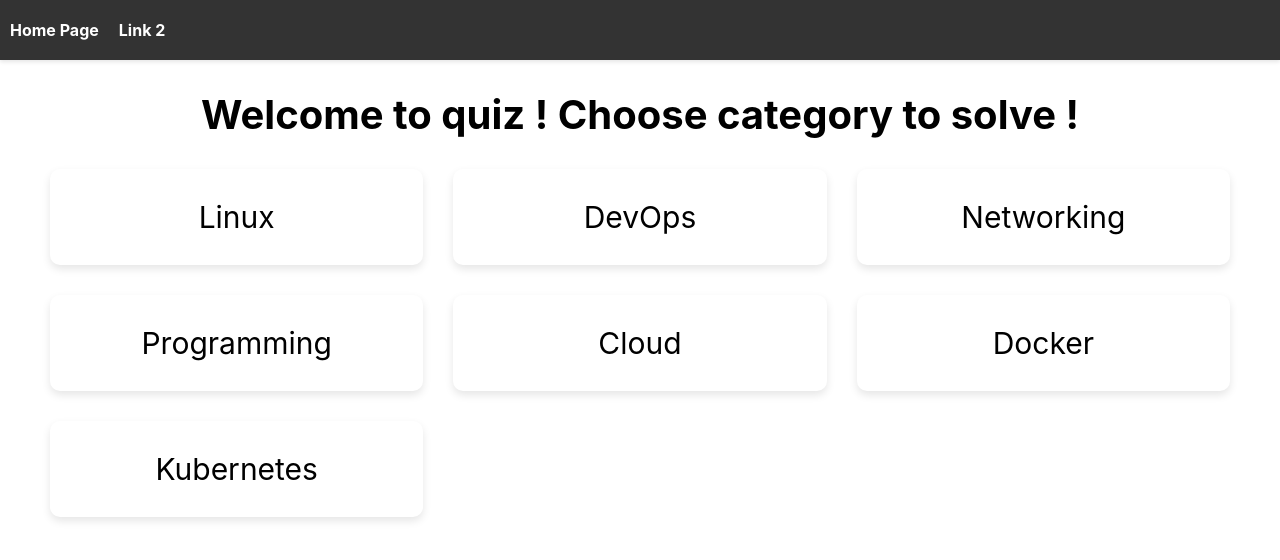
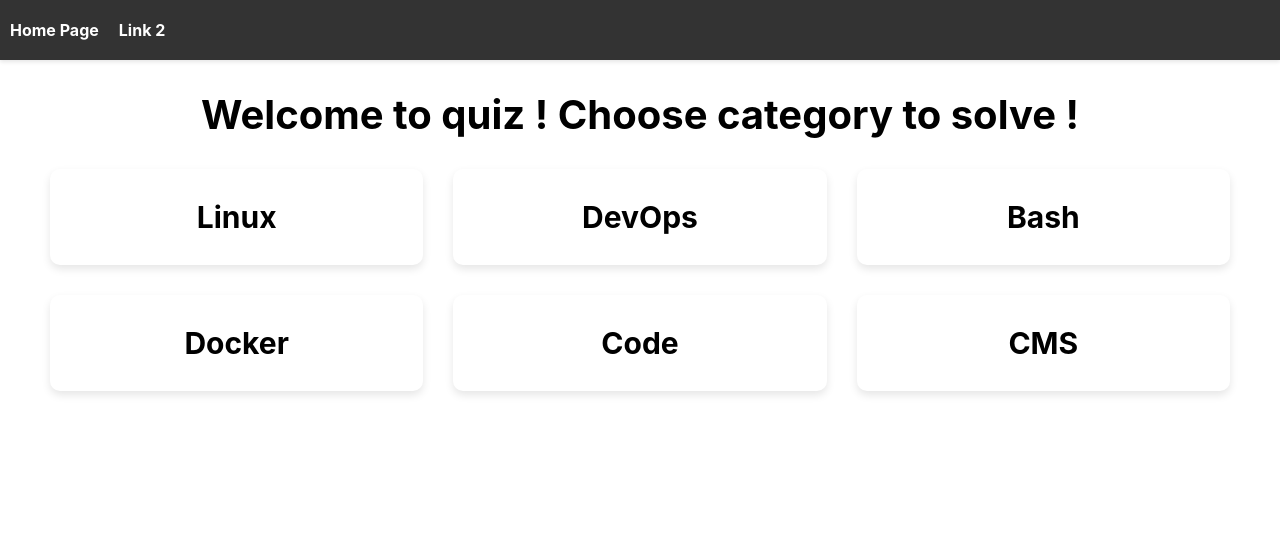
Before and after one commit to lemurrs/Quiz, a React app: page / in a window 1280 px wide. Shown: the top 560 px of the page. Built offline with nearby package versions, Linux system fonts and the light colour scheme; no server answers.

Commit message:
add routes

```diff
--- a/package.json
+++ b/package.json
@@ -1,5 +1,5 @@
 {
-  "name": "webpack-react-typescript",
+  "name": "quizy",
   "version": "1.0.0",
   "license": "MIT",
   "private": true,
--- /dev/null
+++ b/src/Pages/QuizHomePage/QuizHomePage.tsx
@@ -0,0 +1,17 @@
+import React from "react";
+import c from './QuizHomePage.module.scss'
+import QuizCategoryCard from "../../components/QuizCategoryCard/QuizCategoryCard";
+
+
+const QuizHomePage=()=> {
+    const categories = ['Linux', 'DevOps', 'Bash', 'Docker', 'Code', 'CMS']
+
+    return (<div className={c.QuizPage}>
+            <h1>Welcome to quiz ! Choose category to solve ! </h1>
+            <div className={c.QuizPage__grid}>
+                {categories.map((category,index) => <QuizCategoryCard category={category} key={index}/>)}
+            </div>
+        </div>
+    )
+}
+export default React.memo(QuizHomePage)
--- a/src/Pages/QuizPage/QuizPage.tsx
+++ /dev/null
@@ -1,22 +0,0 @@
-import React from "react";
-import c from './QuizPage.module.scss'
-import {useGetAllQuestionsQuery} from "../../store/api/questions";
-import QuizCategoryCard from "../../components/QuizCategoryCard/QuizCategoryCard";
-
-
-const QuizPage=()=>{
-    const categories=['Linux','DevOps','Networking','Programming ','Cloud','Docker','Kubernetes']
-    const {data, error} = useGetAllQuestionsQuery('2')
-    console.log(data)
-
-    return (<div className={c.QuizPage}>
-            <h1>Welcome to quiz ! Choose category to solve ! </h1>
-        <div className={c.QuizPage__grid}>
-            {categories.map(category=><QuizCategoryCard category={category}/>)}
-        </div>
-    </div>
-
-    )
-}
-
-export default React.memo(QuizPage)
--- /dev/null
+++ b/src/Pages/QuizSolvePage/QuizSolvePage.module.scss
@@ -0,0 +1,4 @@
+.QuizSolvePage{
+  font-size: 2rem;
+  margin-top: 6rem;
+}
--- /dev/null
+++ b/src/Pages/QuizSolvePage/QuizSolvePage.tsx
@@ -0,0 +1,14 @@
+import React from "react";
+import {useParams} from 'react-router-dom'
+import c from './QuizSolvePage.module.scss'
+import {useGetAllQuestionsQuery} from "../../store/api/questions";
+
+const QuizSolvePage = ()=>{
+
+    const {category}=useParams()
+    const {data, error, isLoading} = useGetAllQuestionsQuery(category)
+    console.log(data)
+
+    return (<div className={c.QuizSolvePage}>{category}</div>)
+}
+export default React.memo(QuizSolvePage)
--- a/src/components/Navigation/Navigation.tsx
+++ b/src/components/Navigation/Navigation.tsx
@@ -4,7 +4,7 @@ const Navigation = ()=>{
     return (<header className={c.Header}>
         <nav className={c.Header__nav}>
             <ul className={c.Header__ul}>
-                <li><a href="#">Home Page</a></li>
+                <li><a href="/">Home Page</a></li>
                 <li><a href="#">Link 2</a></li>
             </ul>
         </nav>
--- a/src/components/QuizCategoryCard/QuizCategoryCard.module.scss
+++ b/src/components/QuizCategoryCard/QuizCategoryCard.module.scss
@@ -5,6 +5,7 @@
   text-align: center;
   font-size: 3rem;
   transition: all 0.2s;
+  color: black;
   &:hover{
     transform: scale(1.1);
     background: #ffffff;
--- a/src/components/QuizCategoryCard/QuizCategoryCard.tsx
+++ b/src/components/QuizCategoryCard/QuizCategoryCard.tsx
@@ -1,11 +1,15 @@
 import React from "react";
 import c from './QuizCategoryCard.module.scss'
+import {Link} from 'react-router-dom'
 const QuizCategoryCard = ({category}: { category: string }) => {
     return (
-        <div className={c.CategoryCard}>
-            <p>
-                {category}
-            </p>
-        </div>)
+        <Link to={category}>
+            <div className={c.CategoryCard}>
+                <p>
+                    {category}
+                </p>
+            </div>
+        </Link>
+        )
 }
 export default React.memo(QuizCategoryCard)
--- a/src/index.tsx
+++ b/src/index.tsx
@@ -1,25 +1,27 @@
 import React from "react";
 import ReactDOM from "react-dom";
-
+import {Route,Routes,BrowserRouter} from 'react-router-dom'
 import "./main.css";
-import {useGetAllQuestionsQuery} from "./store/api/questions";
 import {Provider} from "react-redux";
 import {store} from "./store/store";
-import QuizPage from "./Pages/QuizPage/QuizPage";
 import Navigation from "./components/Navigation/Navigation";
-
-
-
+import QuizHomePage from "./Pages/QuizHomePage/QuizHomePage";
+import QuizSolvePage from "./Pages/QuizSolvePage/QuizSolvePage";
 
 function App() {
-
 
     return (<>
             <Navigation/>
             <Provider store={store}>
+                <BrowserRouter>
                     <div className="container">
-        <QuizPage/>
+                        <Routes>
+                            <Route path={'/'} element={<QuizHomePage/>}/>
+                            <Route path={'/:category'} element={<QuizSolvePage/>}/>
+                            <Route path={'*'} element={<h1>Something went wrong</h1>}/>
+                        </Routes>
                     </div>
+                </BrowserRouter>
             </Provider>
         </>
 
@@ -27,4 +29,4 @@ function App() {
 }
 
 const rootElement = document.getElementById("root");
-ReactDOM.render(<App />, rootElement);
+ReactDOM.render(<App/>, rootElement);
--- a/src/store/api/questions.ts
+++ b/src/store/api/questions.ts
@@ -12,9 +12,10 @@ export const quizApi = createApi({
     }),
     endpoints: (builder) => ({
         getAllQuestions: builder.query<any,any>({
-            query: () => ({
+            query: (category) => ({
                 url: `/questions`,
                 params: {
+                    'category':category,
                 }
             }),
         }),
```
Also changed, not shown: src/Pages/QuizHomePage/QuizHomePage.module.scss (renamed from src/Pages/QuizPage/QuizPage.module.scss), 1 other file (tests, documents, lock files or other folders). Lines whose indentation alone changed are shown as unchanged.
